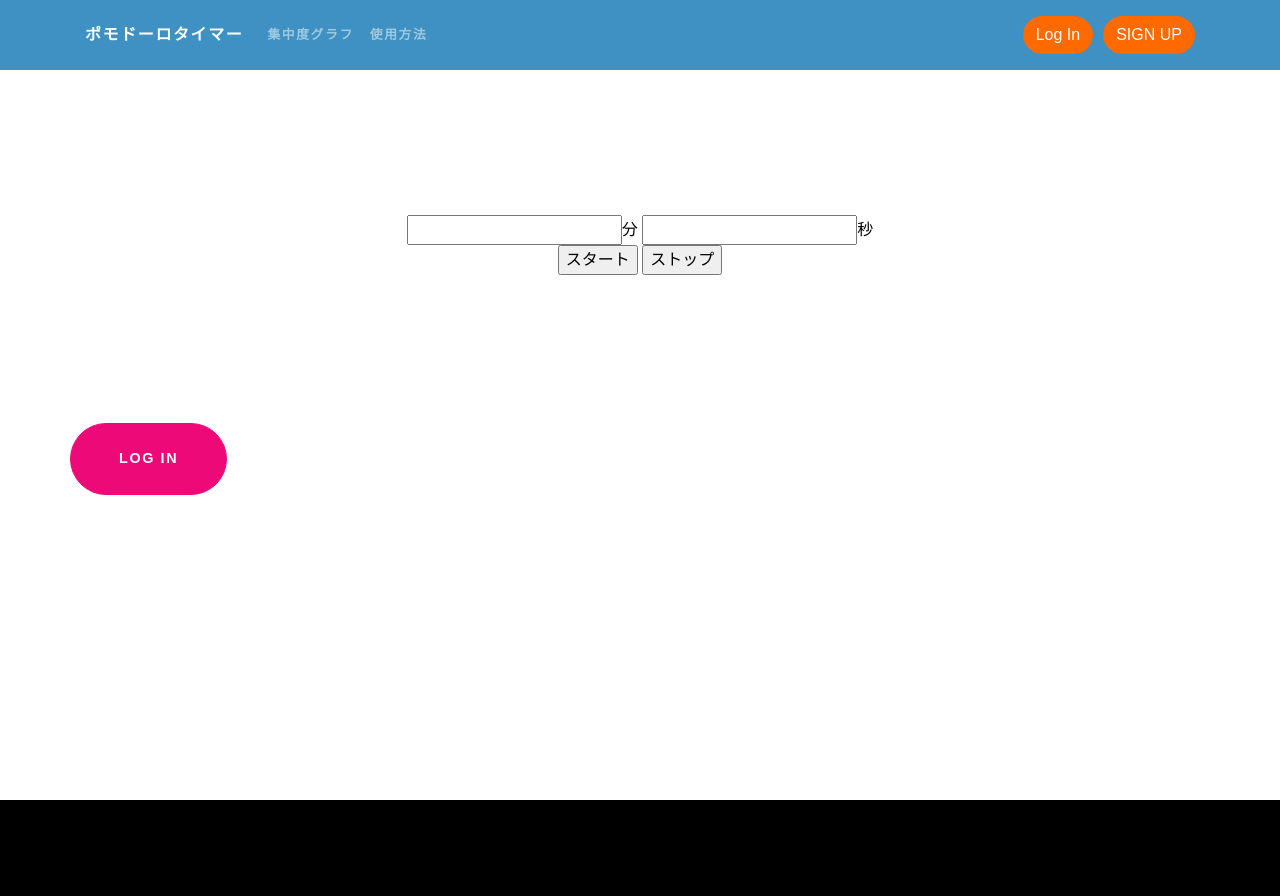
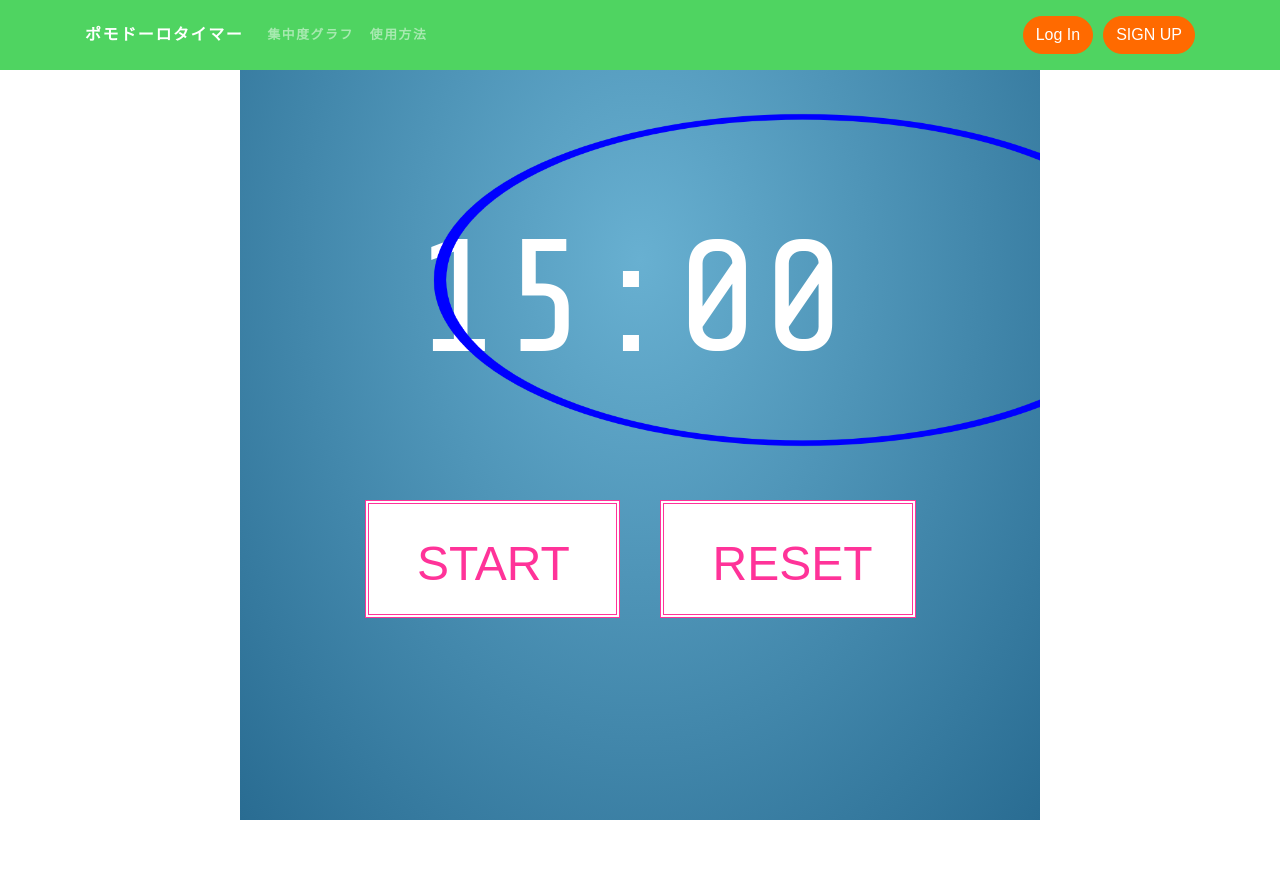
Before and after one commit to someyakyosuke/pomodoro, a Django app: page / in a window 1280 px wide. After the commit the page ends 820 px from the top, so only its background shows below. Run offline with Django 3.2, Linux system fonts and the light colour scheme; some libraries are stand-ins or nearby versions.

Commit message:
timer-reiauto

```diff
--- a/pomodoroapp/templates/base.html
+++ b/pomodoroapp/templates/base.html
@@ -16,14 +16,15 @@
     <!-- Custom fonts for this template -->
     <link href="https://fonts.googleapis.com/css?family=Catamaran:100,200,300,400,500,600,700,800,900" rel="stylesheet">
     <link href="https://fonts.googleapis.com/css?family=Lato:100,100i,300,300i,400,400i,700,700i,900,900i" rel="stylesheet">
-
+    <link rel="preconnect" href="https://fonts.gstatic.com">
+    <link rel="preconnect" href="https://fonts.gstatic.com">
+<link href="https://fonts.googleapis.com/css2?family=Share+Tech+Mono&display=swap" rel="stylesheet">
     <!-- Custom styles for this template -->
     <link href="{% static 'css/one-page-wonder.min.css' %}" rel="stylesheet">
 
     <!-- My style -->
     <link rel="stylesheet" type="text/css" href="{% static 'css/mystyle.css' %}">
-    <!-- javascript -->
-    <script src="{% static 'javascript/pomodoro.js' %}"></script>
+
     {% block head %}{% endblock %}
   </head>
 
@@ -68,12 +69,9 @@
         {% block contents%}{% endblock %}
 
         <!-- Footer -->
-        <footer class="py-5 bg-black">
-          <div class="container">
-
-          </div>
+        <!-- <footer class="py-5 bg-black"> -->
           <!-- /.container -->
-        </footer>
+        <!-- </footer> -->
 
         <!-- Bootstrap core JavaScript -->
         <script src="{% static 'vendor/jquery/jquery.min.js' %}"></script>
--- a/pomodoroapp/templates/index.html
+++ b/pomodoroapp/templates/index.html
@@ -4,25 +4,28 @@
 {% block title %}ポモドーロタイマー＋あなたの集中力を見える化 | pomodoro_memory{% endblock %}
 
 {% block header%}
-<header class="masthead text-center text-white">
-  <div class="masthead-content">
-    <div class="container">
-      <div class="timer">
-        <form name="timer">
-          <input type="text" value="">分
-          <input type="text" value="">秒<br>
-          <input type="button" value="スタート" onclick="cntStart()">
-          <input type="button" value="ストップ" onclick="cntStop()">
-        </form>
-      </div>
-      <div class="row">
-        <a href="{% url 'account_login' %}" class="btn btn-primary btn-xl rounded-pill mt-5">LOG IN</a>
-      </div>
-      </div>
+
+
+    <div class="pomodorotimer">
+      <canvas id="rectangle"></canvas>
+      <!-- worktimer -->
+        <div class="clock" id="js-clock">
+          <span id="minutes">15</span>
+          <span class="semicron">:</span>
+          <span id="seconds">00</span>
+        </div>
+
+      <!-- breaktimer-->
+        <div class="pomobtn">
+          <button class="timerstart" id="start">START</button>
+          <button class="reset" id="reset">RESET</button>
+        </div>
     </div>
-  </div>
 
-</header>
+
+
+<!-- javascript -->
+<script src="{% static 'javascript/pomodoro.js' %}"></script>
 {% endblock %}
 
 {% block contents %}
--- a/static/css/mystyle.css
+++ b/static/css/mystyle.css
@@ -15,3 +15,63 @@ footer {
 .timer{
     color:black;
 }
+
+.clock {
+    margin-top:20px;
+    margin-bottom:120px;
+    margin-right:auto;
+    margin-left:auto;
+    font-size: 10rem;
+    line-height: 1;
+    display: flex;
+    align-items: center;
+    font-family: 'Share Tech Mono', monospace;
+    color:white;
+    width:450px;
+
+  }
+  .timerstart{
+      font-size: 3rem;
+      display: inline-block;
+      padding: 0.5em 1em 0.3em;
+      color: #ff3399;
+      border: double 4px #ff3399;
+      background-color: #ffffff;
+      cursor: pointer;
+      align-items: left;
+      width:255.49px;
+      margin-right: 40px;
+  }
+  .reset{
+      font-size: 3rem;
+      display: inline-block;
+      padding: 0.5em 1em 0.3em;
+      color: #ff3399;
+      border: double 4px #ff3399;
+      background-color: #ffffff;
+      cursor: pointer;
+      width:255.49px;
+  }
+  .pomodorotimer{
+      width:800px;
+      height:70rem;
+      margin-top:-300px;
+      margin-left:auto;
+      margin-right: auto;
+      background: radial-gradient( #68b0d1,#296c92);
+      text-align: center;
+      position: relative;
+  }
+  .pomobtn{
+
+      width: 550px;
+      display: flex;
+      margin:auto;
+  }
+  #rectangle{
+      margin:auto;
+      position: relative;
+      top: 400px;
+      width: 800px;
+      height:500px;
+  }
--- a/static/css/one-page-wonder.min.css
+++ b/static/css/one-page-wonder.min.css
@@ -8,10 +8,10 @@
  .btn-xl{text-transform:uppercase;padding:1.5rem 3rem;font-size:.9rem;font-weight:700;letter-spacing:.1rem}
  .bg-black{background-color:#000!important}
  .rounded-pill{border-radius:5rem}
- .navbar-custom{padding-top:1rem;padding-bottom:1rem;background-color:rgba(62, 145, 194,1)}
+ .navbar-custom{padding-top:1rem;padding-bottom:1rem;background-color:rgb(79, 212, 97)}
  .navbar-custom .navbar-brand{text-transform:uppercase;font-size:1rem;letter-spacing:.1rem;font-weight:700}
  .navbar-custom .navbar-nav .nav-item .nav-link{text-transform:uppercase;font-size:.8rem;font-weight:700;letter-spacing:.1rem;position: relative;}
- header.masthead{position:relative;overflow:hidden;padding-top:calc(7rem + 72px);padding-bottom:7rem;background:white;background-repeat:no-repeat;background-position:center center;background-attachment:scroll;background-size:cover}
+ header.masthead{position:relative;overflow:hidden;padding-top:calc(7rem + 72px);padding-bottom:7rem;background: radial-gradient( #68b0d1,#296c92); background-repeat:no-repeat;background-position:center center;background-attachment:scroll;background-size:cover}
  header.masthead .masthead-content{z-index:1;position:relative}
  header.masthead .masthead-content .masthead-heading{font-size:4rem}
  header.masthead .masthead-content .masthead-subheading{font-size:2rem}
--- a/static/javascript/pomodoro.js
+++ b/static/javascript/pomodoro.js
@@ -1,67 +1,113 @@
-var timer1; //タイマーを格納する変数（タイマーID）の宣言
+var start = document.getElementById('start');
+//var stop = document.getElementById('stop');
+var reset = document.getElementById('reset');
+//work時間と休憩時間の切り替えフラグ
+var timeflg = 0;
+//ポモドーロのカウンター
+var count = 0;
+
+var min=15
+var sec=0
+
+var minutes = document.getElementById('minutes');
+var seconds= document.getElementById('seconds');
+
+//store a reference to a timer variable
+var startTimer;
+
+start.addEventListener('click', function(){
+    if(startTimer === undefined){
+        start.innerHTML="stop"
+        startTimer = setInterval(timer, 1000)
+    } else {
+       stopInterval()
+       startTimer = undefined;
+       start.innerHTML="start"
+    }
+})
+
+reset.addEventListener('click', function(){
+    start.innerHTML="start"
+    minutes.innerText = 15;
+    seconds.innerText = "00";
+  //document.getElementById('counter').innerText = 0;
+    stopInterval()
+    startTimer = undefined;
+})
 
 
-//カウントダウン関数を1000ミリ秒毎に呼び出す関数
-function cntStart()
-{
-  document.timer.elements[2].disabled=true;
-  timer1=setInterval("countDown()",1000);
+
+
+//Start Timer Function
+function timer(){
+
+    //Work Timer Countdown
+    if(sec != 0){
+        sec--;
+        if(sec<10){
+          seconds.innerText = "0" + sec;
+        }else{
+          seconds.innerText = sec;
+        }
+    } else if(minutes.innerText != 0 && seconds.innerText == 0){
+        sec = 59;
+        seconds.innerText = 59;
+        minutes.innerText--;
+    }
+
+
+
+    //Increment Counter by one if one full cycle is completed
+    if(minutes.innerText == 0 && seconds.innerText == "00"){
+        if(timeflg==0){
+            if(count==4){
+                minutes.innerText = 25;
+                seconds.innerText = "00";
+                timeflg = 1;
+            }else{
+                minutes.innerText = 5;
+                seconds.innerText = "00";
+                timeflg = 1;
+            }
+        }else{
+            minutes.innerText = 15;
+            seconds.innerText = "00";
+            timeflg = 0;
+            count++;
+        }
+        //document.getElementById('counter').innerText++;
+    }
 }
 
-//タイマー停止関数
-function cntStop()
-{
-  document.timer.elements[2].disabled=false;
-  clearInterval(timer1);
+//Stop Timer Function
+function stopInterval(){
+    clearInterval(startTimer);
 }
 
-//カウントダウン関数
-function countDown()
-{
-  var min=document.timer.elements[0].value;
-  var sec=document.timer.elements[1].value;
+//ここから図形の描画
+onload = function() {
+    draw();
+  };
 
-  if( (min=="") && (sec=="") )
-  {
-    alert("時刻を設定してください！");
-    reSet();
+  function draw() {
+    var canvas = document.getElementById('rectangle');
+    const dpr = window.devicePixelRatio || 1;
+    width = window.innerWidth;
+    height = window.innerHeight;
+
+    canvas.width = width*dpr;
+    canvas.height = height*dpr;
+    if ( ! canvas || ! canvas.getContext ) {
+      return false;
+    }
+    var cvs = canvas.getContext('2d');
+
+    /* rectangle */
+    cvs.strokeStyle = "blue";
+    cvs.lineWidth = 20;
+    cvs.beginPath(); /* 図形を描き始めることを宣言 */
+    cvs.scale(1,.45);
+    cvs.arc(900, 640, 580, 0 * Math.PI / 180, 360 * Math.PI / 180, false);
+    cvs.closePath(); /* 描いた線を閉じる */
+    cvs.stroke(); /* 描いた図形を線で表示させる */
   }
-  else
-  {
-    if (min=="") min=0;
-    min=parseInt(min);
-
-    if (sec=="") sec=0;
-    sec=parseInt(sec);
-
-    tmWrite(min*60+sec-1);
-  }
-}
-
-//残り時間を書き出す関数
-function tmWrite(int)
-{
-  int=parseInt(int);
-
-  if (int<=0)
-  {
-    reSet();
-    alert("時間です！");
-  }
-  else
-  {
-    //残り分数はintを60で割って切り捨てる
-    document.timer.elements[0].value=Math.floor(int/60);
-    //残り秒数はintを60で割った余り
-    document.timer.elements[1].value=int % 60;
-  }
-}
-
-//フォームを初期状態に戻す（リセット）関数
-function reSet()
-{
-  document.timer.elements[0].value="0";
-  document.timer.elements[1].value="0";
-  document.timer.elements[2].disabled=false;
-  clearInterval(timer1);
-}
```
